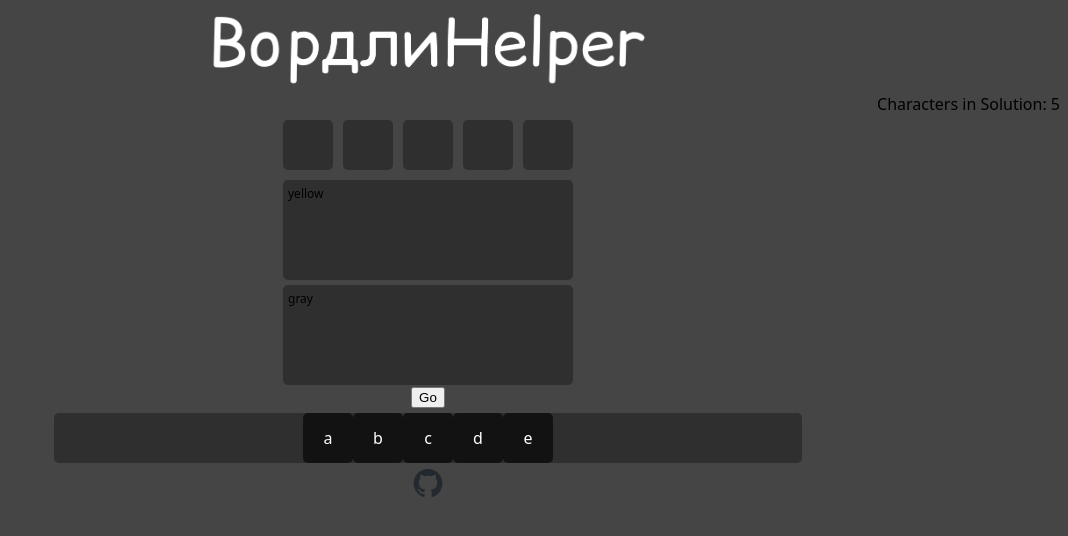
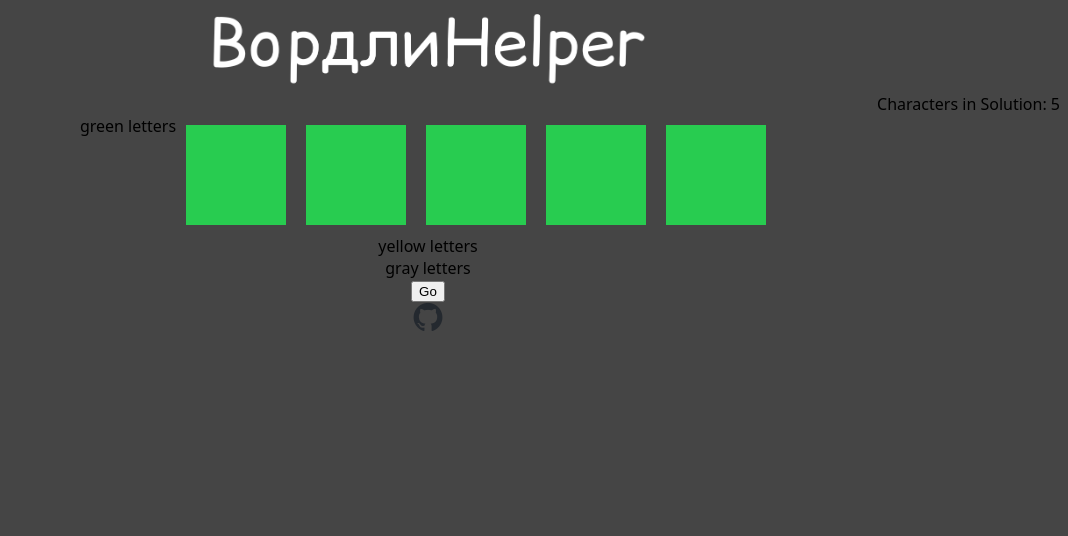
Before and after one commit to rorour/VordliHelper, a React (Create React App) app in the folder vordli-helper/: page / in a window 1280 px wide. Shown: the top 536 px of the page, without its empty margins (212-1280 px from the left). Built offline with nearby package versions, Linux system fonts and the light colour scheme.

Commit message:
ckp changing drag ui to type

```diff
--- a/vordli-helper/src/App.css
+++ b/vordli-helper/src/App.css
@@ -7,92 +7,51 @@ body {
   font-family: ui-sans-serif, system-ui, -apple-system, BlinkMacSystemFont, Segoe UI, Roboto, Helvetica Neue, Arial, Noto Sans, sans-serif, Apple Color Emoji, Segoe UI Emoji, Segoe UI Symbol, Noto Color Emoji;
 }
 
-.Letter {
-  cursor: move;
-  border: 0px solid #ccc;
-  border-radius: 5px;
-  height: 30px;
-  width: 30px;
-  padding: 10px;
+/* colors
+dark gray #121212
+darkish gray #2F2F2F
+med gray #454545
+lighter gray #707070
+off white #FFFEFC
+yellow #FEC64D
+green #28cc50
+*/
+
+.EditableInput {
+  background-color: red;
   display: flex;
+  justify-content: center;
   align-items: center;
-  justify-content: center;
+  width: 100px;
+  height: 100px;
+  margin: 10px;
 }
 
-.AlphabetLetter {
-  background-color: #121212;
-  color: #FFFEFC;
-}
-
-.GrayLetter {
-  background-color: #707070;
-  color: #454545
-}
-
-.YellowLetter {
-  background-color: #FEC64D;
-  color: #FFFEFC;
+.GreenLetters {
+  display: flex;
+  justify-content: center;
 }
 
 .GreenLetter {
   background-color: #28cc50;
-  color: #FFFEFC;
 }
 
-.DropArea {
-  background-color: #2F2F2F;
+.EditingGreenLetter {
   display: flex;
   justify-content: center;
   align-items: center;
-  border-radius: 5px;
+  width: 100%;
   height: 100%;
-  max-height: 100%;
-  margin: 5px;
-  position: relative;
+  background-color: #28cc50;
 }
 
-.DropAreaIsOver {
-  margin: 0px;
-  border: 5px solid white;
-}
-
-.DropAreaTitle {
-  position: absolute;
-  top: 5px;
-  left: 5px;
-  z-index: 100;
-  font-size: 12px;
-}
-
-.GreenLetters {
-  height: 50px;
-  width: 50px;
-}
-
-.GrayLetters {
-  border-radius: 5px;
-  height: 100px;
-}
-
-.YellowLetters {
-  border-radius: 5px;
-  height: 100px;
-}
-
-.AvailableAlphabet {
-  width: 60%;
-  border-radius: 5px;
-  margin: 0 auto;
-}
-
-.OrderedDropZone {
+.NotEditingGreenLetter {
   display: flex;
-}
-
-.MovedLetters {
-  display: flex;
+  justify-content: center;
   align-items: center;
-  justify-content: center;
+  width: 100%;
+  height: 100%;
+  background-color: #28cc50;
 }
 
 .QueryBuilder {
--- /dev/null
+++ b/vordli-helper/src/EditableInput.js
@@ -0,0 +1,34 @@
+import { useState } from "react";
+
+const EditableInput = ({props}) => {
+  const [isEditing, setIsEditing] = useState(false);
+  const [text, setText] = useState(props.getter[props.index] ?? '');
+
+  return (
+    <div className={"EditableInput " + props.innerClass}>
+        {isEditing ? (
+            <input
+            type="text"
+            value={text}
+            autoFocus
+            onChange={(e) => setText(e.target.value)}
+            onBlur={() => {
+                setIsEditing(false);
+                props.setter(props.index, text);
+            }}
+            className="EditingGreenLetter"
+            maxLength="1"
+            />
+        ) : (
+            <div
+            onClick={() => setIsEditing(true)}
+            className="NotEditingGreenLetter"
+            >
+            {text}
+            </div>
+        )}
+    </div>
+  );
+};
+
+export default EditableInput;
--- a/vordli-helper/src/Home.js
+++ b/vordli-helper/src/Home.js
@@ -1,10 +1,6 @@
 import { useEffect, useState } from 'react';
-import { DndProvider } from 'react-dnd';
-import { HTML5Backend } from 'react-dnd-html5-backend';
-import DragItem from './DragItem';
-import DropZone from './DropZone';
 import Modal from './Modal'
-import OrderedDropZone from './OrderedDropZone';
+import EditableInput from './EditableInput';
 
 const Home = () => {
     return (
@@ -17,10 +13,14 @@ const Home = () => {
 const QueryBuilder = () => {
     const fullAlphabet = ["a", "b", "c", "d", "e"]
     const [availableAlphabet, setAvailableAlphabet] = useState(fullAlphabet);
-    const [yellowLetters, setYellowLetters] = useState([]);
-    const [grayLetters, setGrayLetters] = useState([]);
+    const [yellowLetters, setYellowLetters] = useState([]); // dict position: list of str
+    const [grayLetters, setGrayLetters] = useState([]); // list of strings
     const [numLettersInSolution, setnumLettersInSolution] = useState(5);
-    const [greenLetters, setGreenLetters] = useState({});
+    const [greenLetters, setGreenLetters] = useState({}); // dict position: str value
+
+    useEffect(() => {
+        console.log(greenLetters);
+    }, [greenLetters]);
 
     const letterFields = {
         AVAILABLE_ALPHABET: "availableAlphabet",
@@ -29,48 +29,13 @@ const QueryBuilder = () => {
         GREEN_LETTERS: "greenLetters",
     };
 
-    const setGreenLetter = (index, value) => {
-        setGreenLetters(prevItems => {
-            prevItems[index] = value;
-            return prevItems;
-        })
-    };
-
-    const handleGreenDrop = (item, index) => {
-        removeOriginLetter(item);
-        setGreenLetter(index, item.value);
-    };
-
-    const removeOriginLetter = (item) => {
-        getLetterZoneProps(item.origin).setter(prevItems => {
-            let updatedItems = [...prevItems]
-            updatedItems.splice(updatedItems.indexOf(item.value), 1);
-            return updatedItems;
-        });
-    };
-
-    const handleDrop = (item, setter) => {
-        removeOriginLetter(item);
-        setter((prevItems) => [...prevItems, item.value]);
-    };
-
-    const handleRemoveItem = (value, setter) => {
-        setter(prevItems => {
-            let updatedItems = [...prevItems]
-            updatedItems.splice(updatedItems.indexOf(value), 1);
-            return updatedItems;
-        });
-    };
-
-    const getLetterZoneProps = (origin) => {
-        switch (origin) {
+    const getLetterZoneProps = (zone, index) => {
+        switch (zone) {
             case letterFields.AVAILABLE_ALPHABET:
                 return {
                     allowDelete: false,
                     getter: availableAlphabet,
-                    handleRemoveItem: handleRemoveItem,
                     innerClass: "AlphabetLetter",
-                    onDrop: (item) => handleDrop(item, setAvailableAlphabet),
                     origin: letterFields.AVAILABLE_ALPHABET,
                     outerClass: "AvailableAlphabet",
                     setter: setAvailableAlphabet,
@@ -80,9 +45,7 @@ const QueryBuilder = () => {
                     return {
                         allowDelete: true,
                         getter: grayLetters,
-                        handleRemoveItem: handleRemoveItem,
                         innerClass: "GrayLetter",
-                        onDrop: (item) => handleDrop(item, setGrayLetters),
                         origin: letterFields.GRAY_LETTERS,
                         outerClass: "GrayLetters",
                         setter: setGrayLetters,
@@ -92,9 +55,7 @@ const QueryBuilder = () => {
                 return {
                     allowDelete: true,
                     getter: yellowLetters,
-                    handleRemoveItem: handleRemoveItem,
                     innerClass: "YellowLetter",
-                    onDrop: (item) => handleDrop(item, setYellowLetters),
                     origin: letterFields.YELLOW_LETTERS,
                     outerClass: "YellowLetters",
                     setter: setYellowLetters,
@@ -103,33 +64,55 @@ const QueryBuilder = () => {
             case letterFields.GREEN_LETTERS:
                 return {
                     innerClass: "GreenLetter",
-                    numLettersInSolution: numLettersInSolution,
-                    originPrefix: letterFields.GREEN_LETTERS,
-                    onDrop: handleGreenDrop,
+                    // numLettersInSolution: numLettersInSolution,
+                    // originPrefix: letterFields.GREEN_LETTERS,
                     getter: greenLetters,
+                    setter: setGreenLetter,
+                    index: index,
                 };
         }
 
     };
 
+    const setGreenLetter = (index, value) => {
+        console.log('called')
+        setGreenLetters(prevItems => {
+            const newItems = {...prevItems};
+            newItems[index] = value;
+            return newItems;
+        });
+    };
+
+    const myProps = (index) => {
+        return {
+            myattr: "somevalue",
+            index: index,
+        }
+    }
+
     return (
-        <DndProvider backend={HTML5Backend}>
         <div className="QueryBuilder">
             <div className="NumLettersPicker">
                 Characters in Solution: { numLettersInSolution }
             </div>
-                <div className="MovedLetters">
-                    <div>
-                        <OrderedDropZone props={ getLetterZoneProps(letterFields.GREEN_LETTERS) } />
-                        <DropZone props={ getLetterZoneProps(letterFields.YELLOW_LETTERS) } />
-                        <DropZone props={ getLetterZoneProps(letterFields.GRAY_LETTERS) } />
+            <div className="GreenLetters">
+                green letters
+                {Array(numLettersInSolution).fill(null).map((_, index) => (
+                    <EditableInput
+                        key={index}
+                        props={getLetterZoneProps(letterFields.GREEN_LETTERS, index)}
+                    ></EditableInput>
+                ))}
             </div>
+            <div className="YellowLetters">
+                {/* <EditableInput props={myProps}></EditableInput> */}
+                yellow letters
+            </div>
+            <div className="GrayLetters">
+                gray letters
             </div>
             <button onClick={SubmitQuery}>Go</button>
-
-                <DropZone props={ getLetterZoneProps(letterFields.AVAILABLE_ALPHABET) } />
         </div>
-        </DndProvider>
     );
 }
 
```
Lines whose indentation alone changed are shown as unchanged.
